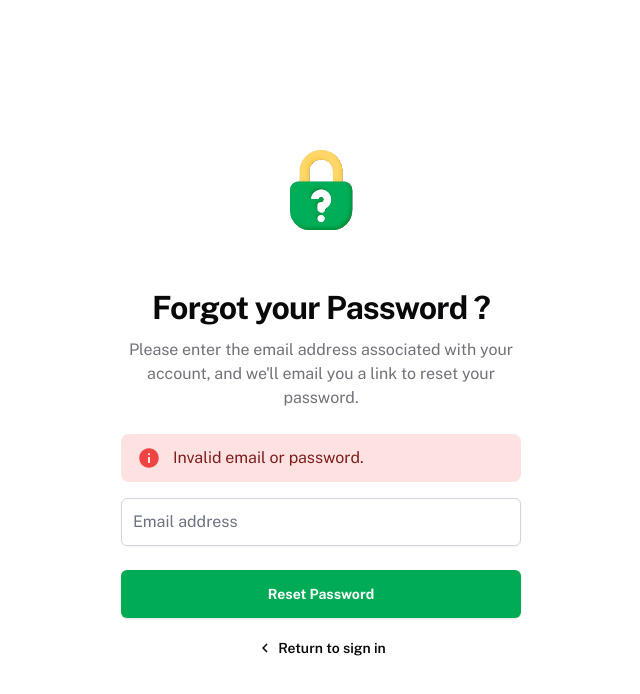
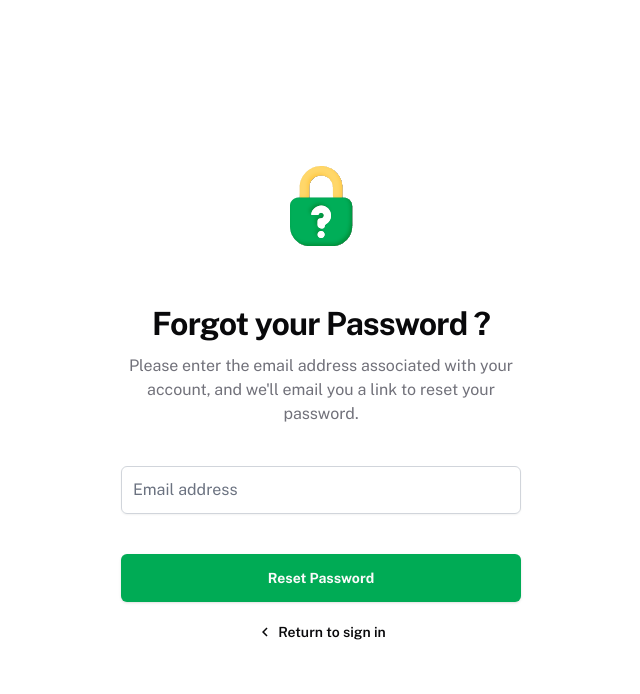
Before and after one commit to snitinshk/givereview, a Next.js app: page /auth/forgot in a window 1280 px wide. Shown: the top 694 px of the page, without its empty margins (319-959 px from the left). Built offline with nearby package versions, Linux system fonts and the light colour scheme.

Commit message:
conflict resolved

```diff
--- /dev/null
+++ b/app/auth/forgot/action.ts
@@ -0,0 +1,17 @@
+'use server'
+
+import { createClient } from "@/lib/supabase/supabase-server";
+
+export async function resetPasswordAction(email: string) {
+
+    const supabase = await createClient()
+    const { error } = await supabase.auth.resetPasswordForEmail(email, {
+        redirectTo: `${process.env.SITE_URL}/auth/reset`
+    })
+    if (!error) {
+        return { error: null }
+    } else {
+        return { error: 'Error in sending reset password email.' }
+    }
+
+}
--- a/app/auth/forgot/page.tsx
+++ b/app/auth/forgot/page.tsx
@@ -9,13 +9,29 @@ import { useState } from "react"
 import Link from 'next/link'
 import { MdOutlineKeyboardArrowLeft } from "react-icons/md";
 import { IoMdInformationCircle } from "react-icons/io";
+import { resetPasswordAction } from "./action"
+import { CheckCircle } from "lucide-react"
+import InlineAlert from "@/components/alert/inline-alert"
 
 export default function ForgotPassword() {
     const [email, setEmail] = useState<string>('')
+    const [notifyText, setNotifyText] = useState<any>(null)
+    const handleResetPassword = async (event: React.FormEvent<HTMLFormElement>) => {
+        event.preventDefault();
+        const { error } = await resetPasswordAction(email);
+        console.log(error);
+        if (!error) {
+            setNotifyText({ isSuccess: true, alertText: 'Please check your email for link to reset your password.' })
+        } else {
+            setNotifyText({ isSuccess: false, alertText: 'Error sending reset password email.' })
+        }
+        setEmail('');
+    }
 
     return (
         <div className="min-h-screen flex items-center justify-center bg-background p-4">
             <Card className="w-full h max-w-md border-none shadow-none">
+                <form onSubmit={handleResetPassword} className="space-y-4">
                     <CardHeader>
                         <div className="flex items-center justify-center mb-10">
                             <Image
@@ -28,10 +44,9 @@ export default function ForgotPassword() {
                         <CardDescription className="text-center text-base">
                             Please enter the email address associated with your account, and we&apos;ll email you a link to reset your password.
                         </CardDescription>
+                        {notifyText && <InlineAlert alertText={notifyText?.alertText} isSuccess={notifyText?.isSuccess} />}
                     </CardHeader>
                     <CardContent>
-                <div className="flex items-center gap-3 bg-red-100 py-3 px-4 rounded-lg text-red-900 mb-4"><IoMdInformationCircle className="text-2xl text-red-500" /> Invalid email or password.</div>
-                    <form onSubmit={(e) => e.preventDefault()} className="space-y-4">
                         <div className="relative">
                             <Input
                                 id="email"
@@ -50,7 +65,6 @@ export default function ForgotPassword() {
                                 Email address
                             </label>
                         </div>
-                    </form>
                     </CardContent>
                     <CardFooter className="flex flex-col items-center">
                         <Button type="submit" className="w-full h-12 font-bold font-PUBSAN bg-[#00AB55]">
@@ -58,6 +72,7 @@ export default function ForgotPassword() {
                         </Button>
                         <Link href="/auth/login" className="flex items-center text-sm gap-1 mt-5 font-semibold hover:underline"><MdOutlineKeyboardArrowLeft className="text-lg" /> Return to sign in</Link>
                     </CardFooter>
+                </form>
             </Card>
         </div>
     )
--- /dev/null
+++ b/components/alert/inline-alert.tsx
@@ -0,0 +1,24 @@
+import { CheckCircle } from "lucide-react"
+import { IoMdInformationCircle } from "react-icons/io"
+
+interface SuccessMessageProps {
+    alertText: React.ReactNode,
+    isSuccess: boolean
+}
+
+export default function InlineAlert({ alertText, isSuccess }: SuccessMessageProps) {
+    return (
+        isSuccess ? (
+            <div className="flex items-center gap-3 bg-green-100 py-3 px-4 rounded-lg text-green-900 mb-4">
+                <CheckCircle className="w-6 h-6 text-green-500" />
+                <div>{alertText}</div>
+            </div>
+        ) : (
+            <div className="flex items-center gap-3 bg-red-100 py-3 px-4 rounded-lg text-red-900 mb-4">
+                <IoMdInformationCircle className="text-2xl text-red-500" />
+                {alertText}
+            </div>
+        )
+    );
+
+}
```
Lines whose indentation alone changed are shown as unchanged.
